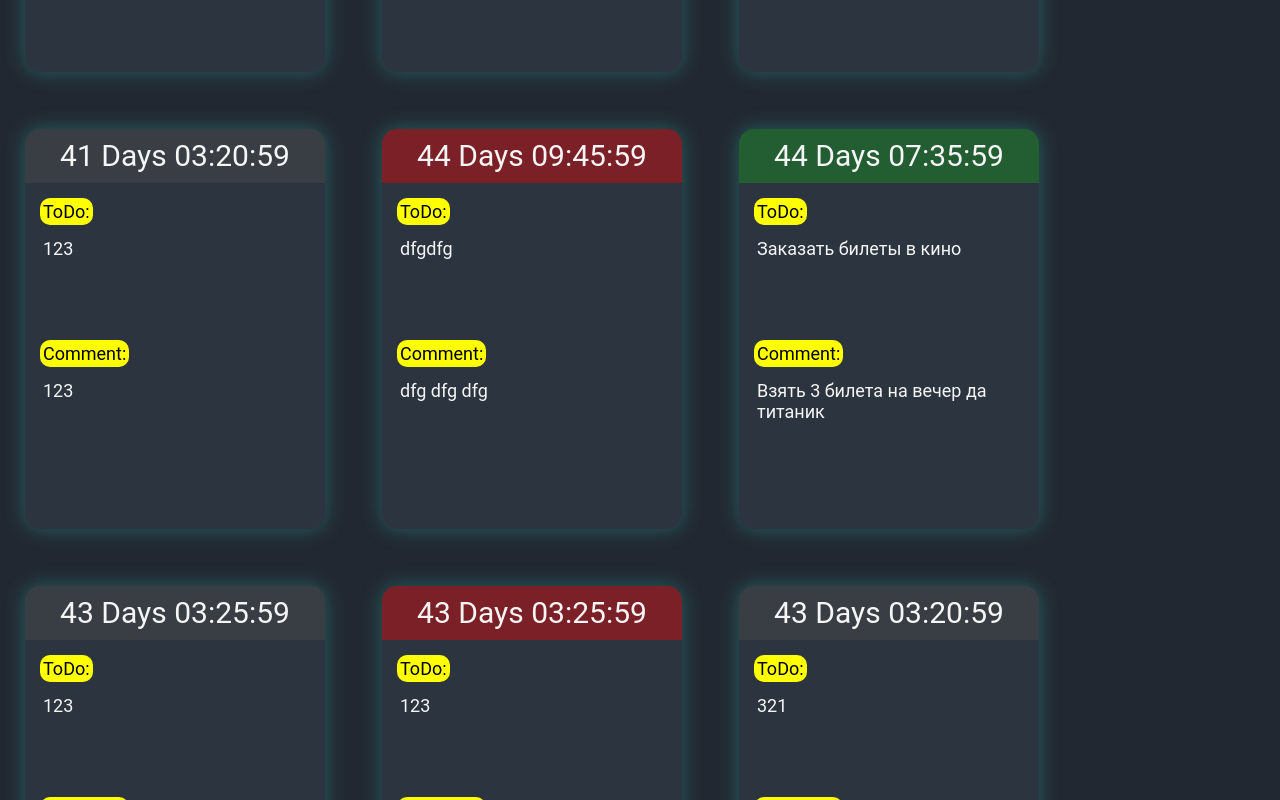
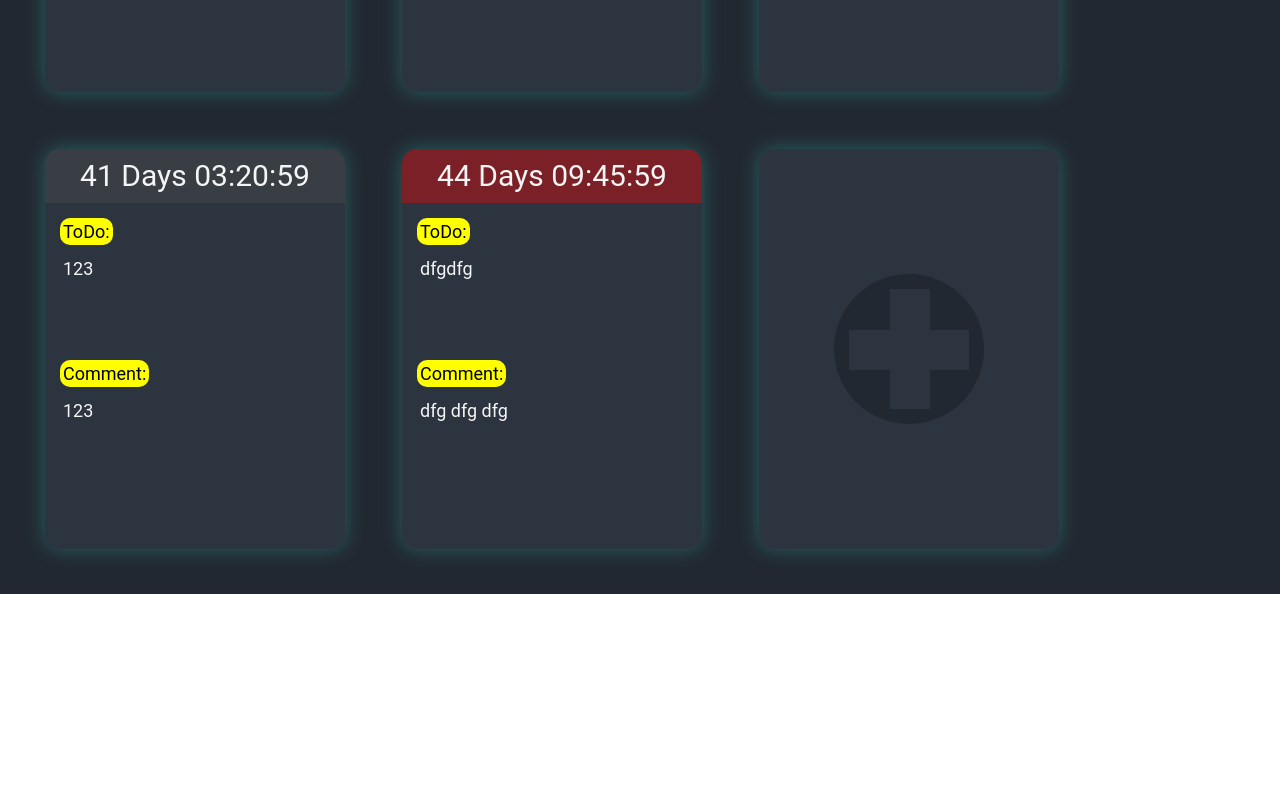
Before and after one commit to TonyNexis/ToDoBoardReactVite, a React (Vite) app: page / in a window 1280 px wide. Shown: the part 880-1680 px from the top of the page. After the commit the page ends 1474 px from the top, so only its background shows below. Built offline with nearby package versions, Linux system fonts and the light colour scheme; no server answers.

Commit message:
some changes with styles

```diff
--- a/db.json
+++ b/db.json
@@ -55,41 +55,6 @@
       "comment": "dfg dfg dfg ",
       "status": "Hot",
       "date": "03/29/2024 06:30"
-    },
-    {
-      "id": "e12e3e6e-bd0a-4076-9605-3d5ac311f656",
-      "title": "Заказать билеты в кино",
-      "comment": "Взять 3 билета на вечер да титаник",
-      "status": "Important",
-      "date": "03/29/2024 04:20"
-    },
-    {
-      "id": "e91582a1-9b1f-4701-95c8-bd67e441f99c",
-      "title": "123",
-      "comment": "123",
-      "status": "Normal",
-      "date": "03/28/2024 00:10"
-    },
-    {
-      "id": "9f9a6857-7074-4035-b98a-2ca09381dac3",
-      "title": "123",
-      "comment": "123",
-      "status": "Hot",
-      "date": "03/28/2024 00:10"
-    },
-    {
-      "id": "ab6e63fc-03c1-4363-8b38-c6d02d566d3a",
-      "title": "321",
-      "comment": "32",
-      "status": "Normal",
-      "date": "03/28/2024 00:05"
-    },
-    {
-      "id": "19dbf1f4-b546-4df7-8847-3bf917c9e645",
-      "title": "123",
-      "comment": "123",
-      "status": "Normal",
-      "date": "03/28/2024 00:05"
     }
   ]
 }
--- a/src/pages/FormAddCard/FormAddCard.jsx
+++ b/src/pages/FormAddCard/FormAddCard.jsx
@@ -5,9 +5,9 @@ import dayjs from 'dayjs'
 import { useEffect, useState } from 'react'
 import { Controller, useForm } from 'react-hook-form'
 import { useDispatch, useSelector } from 'react-redux'
+import { v4 as uuidv4 } from 'uuid'
+import { sendData } from '../../redux/dataSlice'
 import { closeModalCardAdd } from '../../redux/modalCardAddSlice'
-import { sendData } from '../../redux/dataSlice'
-import { v4 as uuidv4 } from 'uuid'
 import { setSendedFalse } from './../../redux/dataSlice'
 import styles from './FormAddCard.module.scss'
 
--- a/src/pages/FormAddCard/FormAddCard.module.scss
+++ b/src/pages/FormAddCard/FormAddCard.module.scss
@@ -109,7 +109,8 @@
 
 		.dateTimePicker {
 			margin-bottom: 20px;
-			background-color:rgba(144, 144, 144, 0.5);
+			background-color:rgba(37, 37, 37, 0.5);
+
 		}
 
 		.submitButton {
--- a/src/pages/main/MainPage.module.scss
+++ b/src/pages/main/MainPage.module.scss
@@ -16,11 +16,14 @@ body {
 
 	.cardList {
 		display: inline-flex;
+		max-width: 1800px;
+		margin: 20px;
 		// position: relative;
 		flex-wrap: wrap;
 		justify-content: flex-start;
 		// margin: 0px 5px 0px 5px; // max-width: 90%;
 		gap: 7px;
+
 	}
 
 	.loadingWrapper {
```
